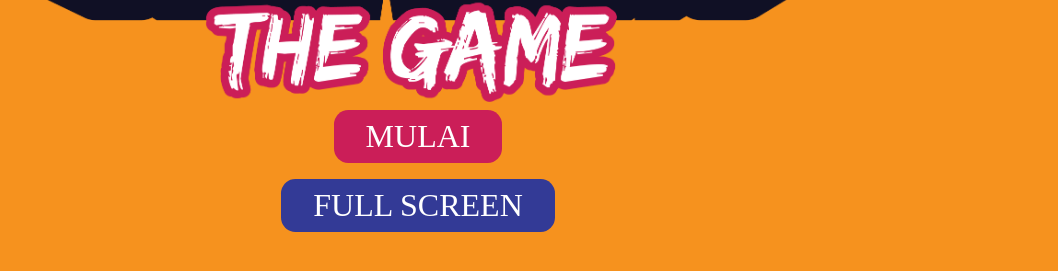
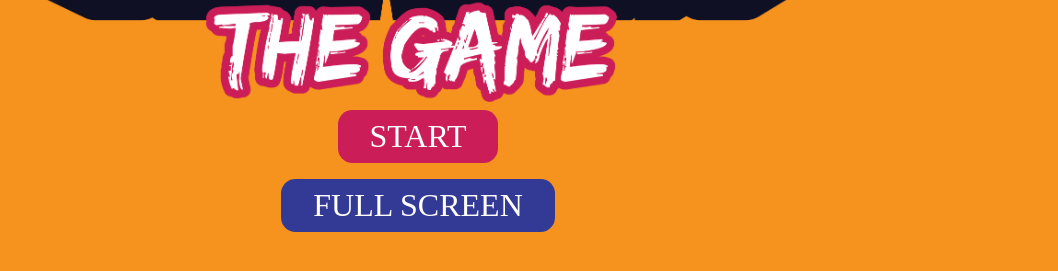
Before and after one commit to louislugas/louislugas.github.io, a Jekyll site: the page projects/coal-oligarchs-en/index.html, which Jekyll copies as it is, in a window 1280 px wide. Shown: the part 483-754 px from the top of the page, without its empty margins (222-1280 px from the left). Built offline with Jekyll 4.4.1, drawn with Linux system fonts in a browser that asks for light colours; nearby versions of some CDN libraries; some web fonts are replaced; some of the changed text lies outside the part shown.

Commit message:
commit english index.html

```diff
--- a/projects/coal-oligarchs-en/index.html
+++ b/projects/coal-oligarchs-en/index.html
@@ -44,41 +44,41 @@
         </div>
         <!--GAME-->
         <div class='container input-container'>
-          <label class='fnamelabel' for="fname">TULIS NAMAMU:</label>
+          <label class='fnamelabel' for="fname">ENTER YOUR NAME:</label>
         <input type="text" id="fname" name="fname">
-          <div class='btn input-btn'>MULAI</div>
+          <div class='btn input-btn'>START</div>
         </div>
         <div class='container title-container'>
           <div class='title-logo'>
             <img class='title-img' src="img/title.png" alt="title" border="0">
           </div>
-          <div class='btn play-btn'>MULAI</div>
+          <div class='btn play-btn'>START</div>
           <!---->
             <div class='btn full-btn'>FULL SCREEN</div>
           <!---->
         </div>
         <div class='container intro-container'>
           <div class='intro'>
-            <div class='intro-page' id='page-1'><p>Tahun 2100, Anda duduk sendirian di ruang tamu rumah Anda. Pengap. Panas. Badan Anda kuyup oleh keringat. Namun, itu lebih baik daripada keluar rumah. Kondisinya lebih parah. Membuka pintu rumah bagai membuka oven. Lagi pula, tak ada siapa-siapa di luar sana. Nusantara, ibu kota Indonesia di Pulau Kalimantan tempat Anda tinggal, telah lama jadi "kota hantu".<br>
+            <div class='intro-page' id='page-1'><p>The year is 2100. You're sitting alone, wet with sweat, in your stuffy living room. The air is hot and heavy. However, it's still better than going out of the house. It's a lot worse out there. Opening the front door is like opening a giant oven. Nusantara, Indonesia's capital on Kalimantan island where you live, has long been a "ghost town".<br>
 
-      <p>Kalimantan, yang dulu dikenal sebagai paru-paru dunia, kini seperti cuplikan neraka. Permukaan pulau penuh lubang bekas galian tambang batubara. Hutan tinggal beberapa petak saja. Itu pun rentan terbakar karena suhu kelewat tinggi. Fauna punah. Hanya ada segelintir manusia yang tersisa. Sejak puluhan tahun lalu, sebagian warga mulai pergi mencari tempat tinggal yang lebih laik huni. Sebagian lain mencoba bertahan, tapi mati kepanasan.
+      <p>The island of Borneo, once known as the home to the "Earth's lungs", now looks like a snippet of hell. There are countless abandoned mines, with a few forests left. Animals have gone extinct. Only a handful of humans have survived. Since decades ago, people have started leaving for more liveable places. Some decided to stay, only to die from heatstroke.
       </div>
             <div class='intro-page' id='page-2'>
-              <p>Anda mencoba bersyukur. Setidaknya, Anda lahir dan besar di Nusantara, bukan di Jakarta, mantan ibu kota itu. Jakarta sudah sepenuhnya tenggelam beberapa tahun silam. Dampak pemanasan global, yang dulu selalu dianggap remeh kakek Anda, ternyata begitu dahsyat.<br>
+              <p>You try to be grateful. At the very least, you were born and raised in Nusantara, not in Jakarta. The former capital city was completely submerged a few years ago. Global warming's effects, which were always played down by your grandparents, turned out to be so severe.<br>
 
-      <p>Kenaikan suhu Bumi sejak abad ke-19 hingga 2100 telah mencapai 4,4 derajat Celsius, sesuai <a class='anchor' href="https://www.ipcc.ch/report/ar6/wg1/downloads/report/IPCC_AR6_WGI_SPM_final.pdf" target="_blank">skenario terburuk</a> yang dirilis para ilmuwan di 2021. Permukaan laut naik hingga 2 meter sehingga banjir di mana-mana dan lebih dari <a class='anchor' href="https://www.theguardian.com/environment/2021/jun/29/risk-from-sea-level-rises-unless-emissions-reduced" target="_blank">400 juta orang</a> terpaksa mencari rumah baru. Oh ya, sekitar <a  class='anchor'href="https://news.climate.columbia.edu/2021/07/29/more-carbon-emissions-will-kill-more-people-heres-how-many/" target="_blank">80 juta manusia</a> di seluruh dunia juga mati kepanasan dalam 80 tahun terakhir karena emisi karbon tak kunjung mereda.
+      <p>The Earth's surface temperature has increased by 4.4 degrees Celsius since the preindustrial era, in line with the <a class='anchor' href="https://www.ipcc.ch/report/ar6/wg1/downloads/report/IPCC_AR6_WGI_SPM_final.pdf" target="_blank">worst scenario</a> envisaged by scientists in 2021. Sea levels have risen by 2 meters, triggering extreme floods and displacing more than <a class='anchor' href="https://www.theguardian.com/environment/2021/jun/29/risk-from-sea-level-rises-unless-emissions-reduced" target="_blank">40 million people</a> across the globe. Oh, another thing: climate change has caused <a  class='anchor'href="https://news.climate.columbia.edu/2021/07/29/more-carbon-emissions-will-kill-more-people-heres-how-many/" target="_blank">83 million</a> heat-related deaths over the past 80 years.
             </div>
             <div class='intro-page' id='page-3'>
-              <p>Itu semua bikin Anda bertanya-tanya: kenapa bisa sampai separah ini? Anda ingat pernah membaca berita soal para pemimpin dunia setuju membatasi pemanasan global hingga hanya berkisar pada 1,5 hingga 2 derajat Celsius. Kalau tak salah, kesepakatan itu tercapai di Paris, Prancis, pada <a class='anchor' href="https://unfccc.int/process-and-meetings/the-paris-agreement/the-paris-agreement" target="_blank">akhir 2015</a>.<br>
+              <p>All that makes you wonder, "How did we get here?" You remember reading a news piece on an international treaty aimed at limiting global warming to 1.5 to 2 degrees Celsius. If you're not mistaken, the treaty was adopted by nearly 200 parties in Paris, France, <a class='anchor' href="https://unfccc.int/process-and-meetings/the-paris-agreement/the-paris-agreement" target="_blank">at the end of 2015</a>.<br>
 
-      <p>Anda jadi tertarik berselancar di dunia maya dan membuka arsip lama. Anda jadi penasaran, kenapa Indonesia begitu keras kepala menggunakan batubara hingga pemanasan global begitu gawat? Siapa saja para konglomerat yang terus memperkaya diri dari bisnis batubara?<br>
+      <p>You're intrigued to surf the internet. You start hopscotching from one news site to another. You're curious to find out why Indonesia was so adamant about keeping its coal mining industry going despite the worsening climate crisis. Who were the people who benefited the most from the country’s huge coal deposits?<br>
 
-      <p>Dan, jawabannya bikin geleng-geleng kepala.
+      <p>Looking at the answers, you're suddenly lost for words.
       </div>
           </div>
           <div class='intro-nav'>
-            <div class='intro-nav-btn' id='intro-back'>KEMBALI</div>
-            <div class='intro-nav-btn'id='intro-next'>LANJUT</div>
+            <div class='intro-nav-btn' id='intro-back'>BACK</div>
+            <div class='intro-nav-btn'id='intro-next'>NEXT</div>
             <div class='intro-nav-btn'id='intro-skip'>SKIP</div>
           </div>
         </div>
@@ -91,9 +91,9 @@
         <div class='chara-link-container'></div>
 
         <div class='select'>
-          <div class='sel'>PILIH KARAKTER</div>
+          <div class='sel'>SELECT YOUR ENEMY</div>
           <div class='sel-char'>LOREM IPSUM</div>
-          <div class='sel-sel'>PILIH</div>
+          <div class='sel-sel'>SELECT</div>
         </div>
       </div>
         <div class='container card-container'>
@@ -152,7 +152,7 @@
           </div>
         </div>
         <div class='card-bottom'>
-          <div class='fight-button'>LAWAN</div>
+          <div class='fight-button'>FIGHT</div>
         </div>
       </div>
         <div class='container article-container'>
@@ -169,7 +169,7 @@
 
       <p>Duis turpis orci, vestibulum ac elit id, viverra lobortis lectus. Integer laoreet lobortis lectus a aliquam. Maecenas purus nunc, fermentum non dignissim ut, consectetur.
         </div>
-        <div class='art-back-button'>KEMBALI</div>
+        <div class='art-back-button'>BACK</div>
       </div>
         <div class='container fight-container'>
           <div class='zig-zag'></div>
@@ -226,19 +226,19 @@
                 </div>
               </div>
             </div>
-            <div class='quiz-s'>Jawab</div>
+            <div class='quiz-s'>Answer</div>
           </div>
         </div>
       </div>
       <div class='container epilog-container'>
         <div class='epilog'>
             <span style=font-weight:bold;>Selamat!</span>
-            <br>Kini Anda paham, siapa saja konglomerat yang bertanggung jawab atas kehancuran lingkungan dan ikut merancang masa depan yang panas bagi Indonesia dan dunia!
+            <br>Congratulations! Now you have identified the people who were once known as Indonesia's biggest coal oligarchs; those who contributed to making the world hotter than ever.
         </div>
         <a class='anchor' href="https://projectmultatuli.org/profil-peta-koneksi-bisnis-dan-politik-10-oligark-batubara-terbesar-di-indonesia-di-bawah-pemerintahan-jokowi/" target="_blank">
-            <div class='btn article-btn'>BACA ARTIKEL</div>
+            <div class='btn article-btn'>READ ARTICLE</div>
         </a>
-        <div class='btn back-btn'>KEMBALI</div>
+        <div class='btn back-btn'>BACK</div>
       </div>
 
         <!--TRANSITION-->
```
